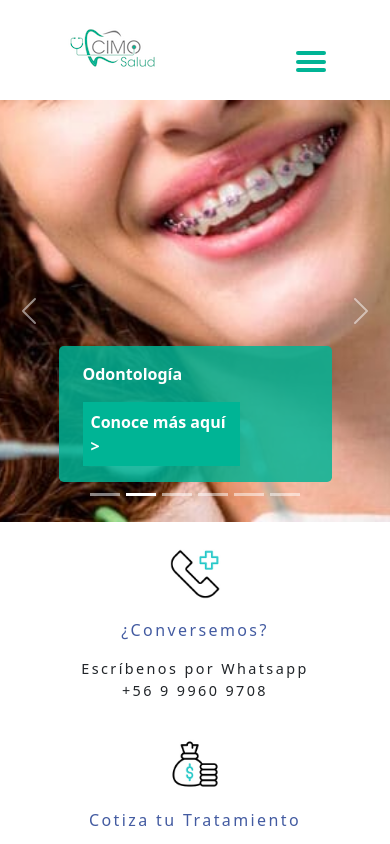
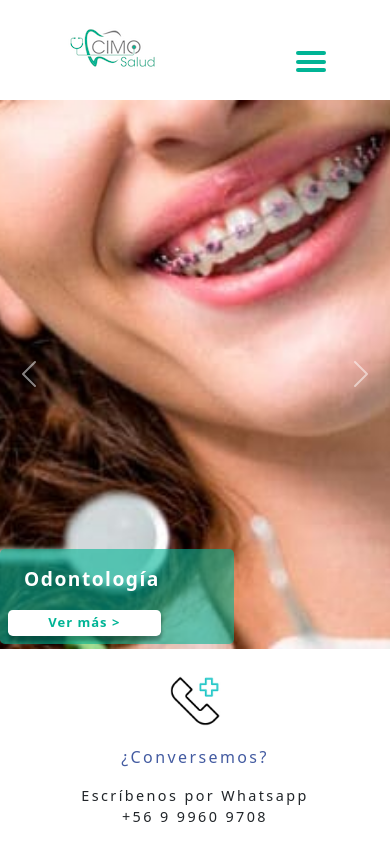
Before and after one commit to VictorIbarraOlivares/cimosalud, a React (Vite) app: page / in a window 390 px wide. Shown: the top 844 px of the page. Built offline with nearby package versions, Linux system fonts and the light colour scheme.

Commit message:
Arreglo en carousel y en la pagina del detalle de la medicina general

```diff
--- a/src/App.css
+++ b/src/App.css
@@ -3,7 +3,7 @@
 :root{
   --color-principal: #00b495;
   --color-principal-transparente: #00b4967e;
-  --color-principal-transparent: #00b496d5;
+  --color-principal-transparent: #00b49696;
   --color-secundario: #435ba1;
   --color-third: #4dffe1ef;
   --color-fourth: #2a438f;
@@ -237,14 +237,19 @@ body {
 
 /* Inicio Page */
 .inicio__carousel{
-  /* padding: 1rem;
-  background-color: red; */
 }
 
-.test-image{
-  height: 50vh;
+.carousel-caption {
+  position: absolute;
+  right: 40% !important;
+  bottom: -1rem !important;
+  left: 0 !important;
+  padding-bottom: 1.3rem !important;
+}
+
+.carousel__image{
+  height: 60vh;
   width: 100%;
-  object-fit: cover;
   display: block;
 }
 
@@ -252,13 +257,23 @@ body {
   background-color: var(--color-principal-transparent);
   color: white;
   display: block;
-  padding: 1rem 1.5rem;
+  padding: 0.5rem;
   border-radius: 0.3rem;
   font-weight: 700;
   text-align: left;
 }
 
+.carousel__text{
+  font-size: 1.2rem;
+  padding-left: 1rem;
+  padding-top: 0.5rem;
+  letter-spacing: 1.5px;
+}
+
 .carousel__link{
+  font-size: small;
+  font-weight: 600;
+  letter-spacing: 1px;
   background-color: var(--color-principal);
   color: white;
   text-decoration: none;
@@ -266,11 +281,18 @@ body {
   width: 70%;
   align-items: center;
   justify-content: center;
-  padding: 0.5rem;
+  padding: 0.2rem;
+  border-radius: 0.3rem;
+  box-shadow: rgba(0, 0, 0, 0.25) 1px 5px 3px;
   transition: all 0.4s linear 0.1s;
 }
 
-.carousel__link p {
+.carousel__link__text__desktop {
+  margin: 0;
+}
+
+.carousel__link__text__mobile{
+  display: none;
   margin: 0;
 }
 
@@ -965,10 +987,6 @@ body {
     padding-bottom: 1rem;
   }
 
-  .title__inicio{
-    font-size: 1.5rem;
-  }
-
   .footer{
     grid-template-columns: repeat(1, 100%);
     background-color: var(--color-secundario);
@@ -1078,12 +1096,6 @@ body {
   }
 }
 
-@media screen and (min-width: 800px) {
-  .title__inicio{
-    font-size: 3rem;
-  }
-}
-
 @media screen and (max-width: 600px) {
   .page__nosotros__text{
     padding-left: 5rem;
@@ -1149,6 +1161,25 @@ body {
     padding-left: 8%;
     padding-right: 8%;
   }
+
+  .carousel__image{
+    height: 65vh;
+    object-fit: cover;
+  }
+  .carousel__link{
+    background-color: white;
+    color: var(--color-principal);
+  }
+
+  .carousel__link__text__desktop {
+    display: none;
+  }
+  .carousel__link__text__mobile{
+    display: block;
+  }
+  .content__reserva__mobile{
+    display: flex !important;
+  }
 }
 
 @media screen and (max-width: 400px) {
--- a/src/Especialidades.css
+++ b/src/Especialidades.css
@@ -27,6 +27,7 @@
   color: var(--color-principal);
   font-weight: 500;
 }
+
 .especialidad__list{
   list-style: none;
 }
@@ -41,8 +42,59 @@
   padding-left: 0.5rem;
 }
 
+.content__reserva__mobile {
+  background-color: var(--color-principal);
+  position: fixed;
+  bottom: 0;
+  z-index: 10;
+  padding-top: 8px;
+  width: 100%;
+  height: 68px;
+  left: 0;
+  right: 0;
+  align-items: center;
+  justify-content: center;
+  display: none;
+}
+
+.boton__reserva__mobile{
+  display: flex;
+  text-decoration: none;
+  font-weight: bolder;
+  font-size: 1rem;
+  text-align: left;
+  align-items: center;
+  letter-spacing: 0.13rem;
+  margin-top: 0.7rem;
+  margin-bottom: 0.7rem;
+  max-width: fit-content;
+  background-color: white;
+  color: var(--color-principal);
+  padding: 0.5rem 2rem;
+  border-radius: 1.4rem;
+}
+
 @media screen and (max-width: 426px) {
   .especialidad__content{
     padding: 2rem;
   }
+
+  .especialidad__image__medica{
+    width: 100%;
+    height: 30vh;
+  }
+
+  .especialidad__list{
+    padding-left: 1rem;
+  }
 }
+
+@media screen and (max-width: 325px) {
+  .especialidad__content{
+    padding: 1rem;
+  }
+
+  .especialidad__title{
+    font-size: 1.5rem;
+  }
+}
--- a/src/components/especialidades/Medicina.jsx
+++ b/src/components/especialidades/Medicina.jsx
@@ -35,6 +35,12 @@ function Medicina() {
           <span className='especialidad__list__detail'>ELECTROCARDIOGRAMA</span>
         </li>
       </ul>
+
+      <div className='content__reserva__mobile'>
+        <a href="https://api.whatsapp.com/send?phone=56932004779&amp;text=Hola CIMO SALUD, estuve revisando la pagina, y quisiera reservar una hora" target="_blank" rel="nofollow" className="boton__reserva__mobile">
+          <span >Reservar hora médica</span>
+        </a>
+      </div>
     </div>
   )
 }
--- a/src/components/pages/Inicio.jsx
+++ b/src/components/pages/Inicio.jsx
@@ -7,97 +7,100 @@ import 'bootstrap/dist/css/bootstrap.min.css'
 function Inicio() {
   return (
     <div>
-      {/* <div className='background__image'>
-        <h1 className="title__inicio" >Centro Integral Medico y Odontológico</h1>
-      </div> */}
       <div className='inicio__carousel'>
-      <Carousel fade>
+      <Carousel fade indicators={false}>
         <Carousel.Item>
           <img
-            className="test-image"
+            className="carousel__image"
             src="/images/especialidades/area_medica.jpg?text=First slide&bg=373940"
             alt="First slide"
           />
           <Carousel.Caption>
             <div className='carousel__content'>
-              <p>Medicina General</p>
+              <p className='carousel__text'>Medicina General</p>
               <Link to="/especialidades/medicina-general" className="carousel__link" >
-                <p>Conoce más aquí ></p>
+                <p className='carousel__link__text__desktop'>Conoce más aquí ></p>
+                <p className='carousel__link__text__mobile'>Ver más > </p>
               </Link>
             </div>
           </Carousel.Caption>
         </Carousel.Item>
         <Carousel.Item>
           <img
-            className="test-image"
+            className="carousel__image"
             src="/images/especialidades/area_odontologia.jpg?text=First slide&bg=373940"
             alt="First slide"
           />
           <Carousel.Caption>
             <div className='carousel__content'>
-              <p>Odontología</p>
+              <p className='carousel__text'>Odontología</p>
               <Link to="/nosotros" className="carousel__link" >
-                <p>Conoce más aquí ></p>
+                <p className='carousel__link__text__desktop'>Conoce más aquí ></p>
+                <p className='carousel__link__text__mobile'>Ver más > </p>
               </Link>
             </div>
           </Carousel.Caption>
         </Carousel.Item>
         <Carousel.Item>
           <img
-            className="test-image"
+            className="carousel__image"
             src="/images/especialidades/area_kinesiologia.jpg?text=First slide&bg=373940"
             alt="First slide"
           />
           <Carousel.Caption>
             <div className='carousel__content'>
-              <p>Kinesiología</p>
+              <p className='carousel__text'>Kinesiología</p>
               <Link to="/nosotros" className="carousel__link" >
-                <p>Conoce más aquí ></p>
+                <p className='carousel__link__text__desktop'>Conoce más aquí ></p>
+                <p className='carousel__link__text__mobile'>Ver más > </p>
               </Link>
             </div>
           </Carousel.Caption>
         </Carousel.Item>
         <Carousel.Item>
           <img
-            className="test-image"
+            className="carousel__image"
             src="/images/especialidades/area_fonoaudiologia.jpg?text=First slide&bg=373940"
             alt="First slide"
           />
           <Carousel.Caption>
             <div className='carousel__content'>
-              <p>Fonoaudiología</p>
+              <p className='carousel__text'>Fonoaudiología</p>
               <Link to="/nosotros" className="carousel__link" >
-                <p>Conoce más aquí ></p>
+                <p className='carousel__link__text__desktop'>Conoce más aquí ></p>
+                <p className='carousel__link__text__mobile'>Ver más > </p>
               </Link>
             </div>
           </Carousel.Caption>
         </Carousel.Item>
         <Carousel.Item>
           <img
-            className="test-image"
+            className="carousel__image"
             src="/images/especialidades/area_psicologia.jpg?text=First slide&bg=373940"
             alt="First slide"
           />
           <Carousel.Caption>
             <div className='carousel__content'>
-              <p>Psicología</p>
+              <p className='carousel__text'>Psicología</p>
               <Link to="/nosotros" className="carousel__link" >
-                <p>Conoce más aquí ></p>
+                <p className='carousel__link__text__desktop'>Conoce más aquí ></p>
+                <p className='carousel__link__text__mobile'>Ver más > </p>
               </Link>
             </div>
           </Carousel.Caption>
         </Carousel.Item>
         <Carousel.Item>
           <img
-            className="test-image"
+            className="carousel__image"
             src="/images/especialidades/area_nutricion.jpg?text=First slide&bg=373940"
             alt="First slide"
           />
           <Carousel.Caption>
             <div className='carousel__content'>
-              <p>Nutrición</p>
+              <p className='carousel__text'>Nutrición</p>
               <Link to="/nosotros" className="carousel__link" >
-                <p>Conoce más aquí ></p>
+                <p className='carousel__link__text__desktop'>Conoce más aquí ></p>
+                <p className='carousel__link__text__mobile'>Ver más > </p>
               </Link>
             </div>
           </Carousel.Caption>
```
